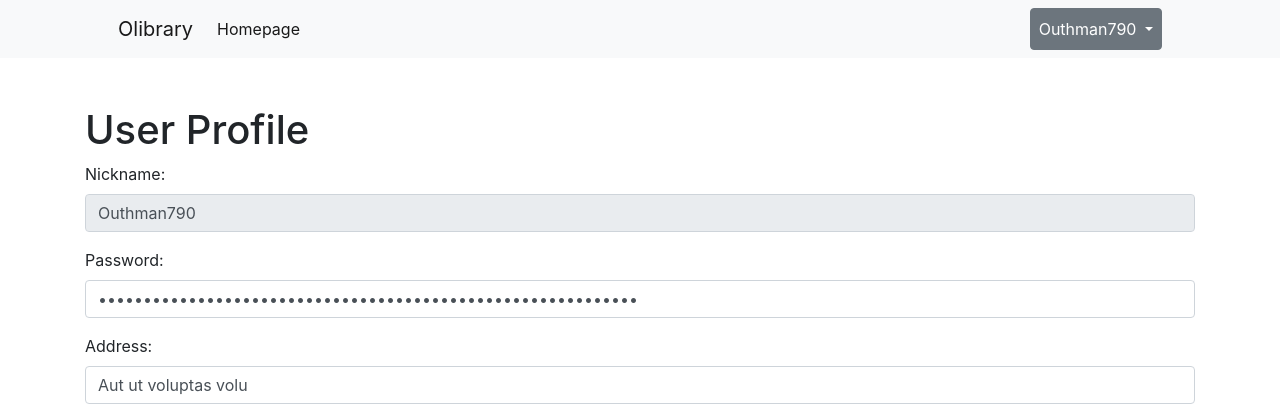
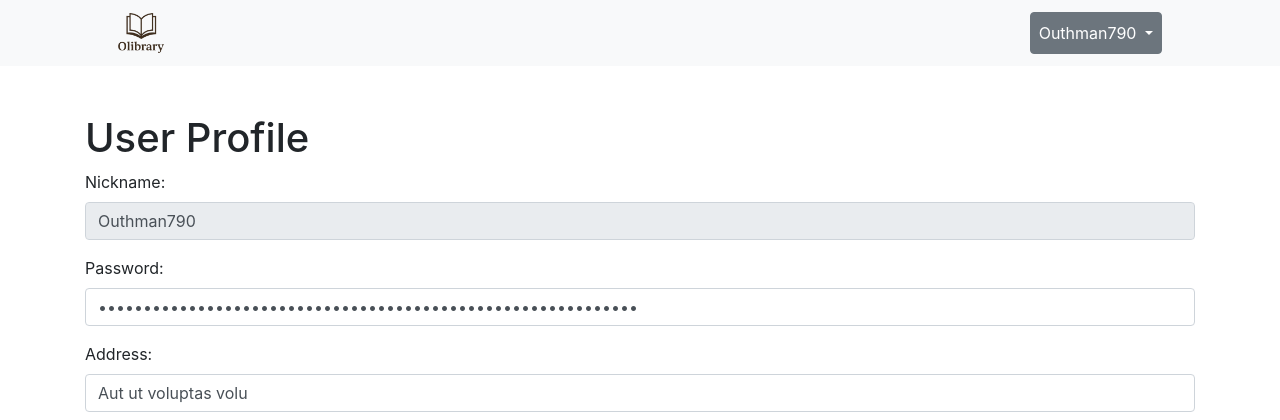
Before and after one commit to Outhman790/Library-managment-with-PHP-OOP, a PHP site: page /myProfile.php in a window 1280 px wide. Shown: the top 420 px of the page. Run offline with PHP 8.4, Linux system fonts and the light colour scheme; a user stored in the database is signed in; data comes from the database, SQL or seed files in the repository; some libraries are stand-ins or nearby versions.

Commit message:
refactor(navbar): unify logo image across all user-facing pages

```diff
--- a/myProfile.php
+++ b/myProfile.php
@@ -19,7 +19,6 @@ if (isset($_SESSION['Nickname'])) :
         <!-- Navigation-->
         <nav class="navbar navbar-expand-lg navbar-light bg-light">
             <div class="container px-4 px-lg-5">
-            <a class="navbar-brand" href="#">Olibrary</a>
                 <button class="navbar-toggler" type="button" data-bs-toggle="collapse"
                     data-bs-target="#navbarSupportedContent" aria-controls="navbarSupportedContent" aria-expanded="false"
                     aria-label="Toggle navigation">
@@ -28,7 +27,9 @@ if (isset($_SESSION['Nickname'])) :
                 <div class="collapse navbar-collapse" id="navbarSupportedContent">
                     <ul class="navbar-nav me-auto mb-2 mb-lg-0 ms-lg-4">
                         <li class="nav-item">
-                        <a class="nav-link active" aria-current="page" href="index.php">Homepage</a>
+                            <a class="navbar-brand" href="index.php">
+                                <img src="img/Olibrary_logo.png" alt="Library logo" class="w-auto" style="height: 40px;">
+                            </a>
                         </li>
                     </ul>
                     <ul class="navbar-nav ml-auto">
--- a/my_borrowings.php
+++ b/my_borrowings.php
@@ -40,7 +40,6 @@ if ($_SESSION['Admin'] === 0) :
         <div class="page-wrapper">
             <nav class="navbar navbar-expand-lg navbar-light bg-light">
                 <div class="container px-4 px-lg-5">
-                <a class="navbar-brand" href="#">Olibrary</a>
                     <button class="navbar-toggler" type="button" data-bs-toggle="collapse"
                         data-bs-target="#navbarSupportedContent">
                         <span class="navbar-toggler-icon"></span>
@@ -48,7 +47,10 @@ if ($_SESSION['Admin'] === 0) :
                     <div class="collapse navbar-collapse" id="navbarSupportedContent">
                         <ul class="navbar-nav me-auto mb-2 mb-lg-0 ms-lg-4">
                             <li class="nav-item">
-                            <a class="nav-link active" aria-current="page" href="index.php">Homepage</a>
+                                <a class="navbar-brand" href="index.php">
+                                    <img src="img/Olibrary_logo.png" alt="Library logo" class="w-auto"
+                                        style="height: 40px;">
+                                </a>
                             </li>
                         </ul>
                         <div class="dropdown">
```
Also changed, not shown: my_reservations.php (+4 -4 lines). Lines whose indentation alone changed are shown as unchanged.
